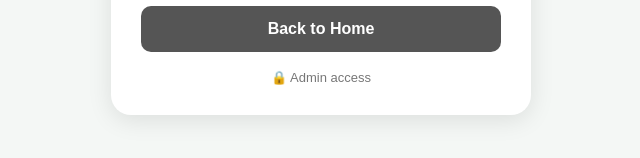
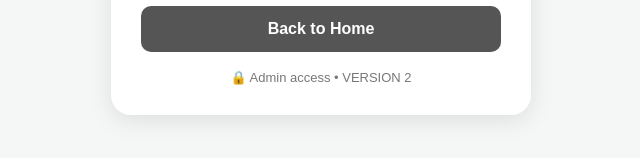
Before and after one commit to sujitba20192022-blip/HO-JAGAR-COMPETITIVE-, a website: page admin-login.html in a window 1280 px wide. Shown: the part 544-702 px from the top of the page, 319-959 px from the left. Drawn offline with Linux system fonts and the light colour scheme.

Commit message:
Update Admin Login version

```diff
--- a/admin-login.html
+++ b/admin-login.html
@@ -149,7 +149,7 @@
     <div id="message" class="message"></div>
 
     <div class="security">
-      🔒 Admin access
+  🔒 Admin access • VERSION 2
     </div>
 
   </div>
```
